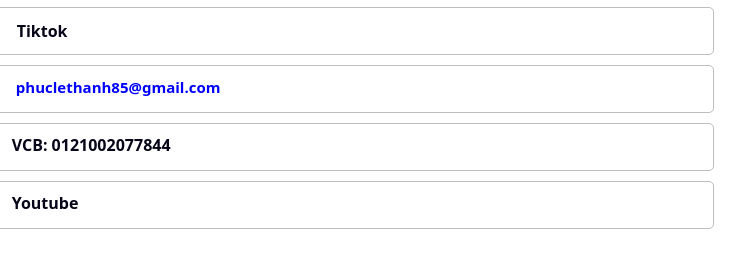
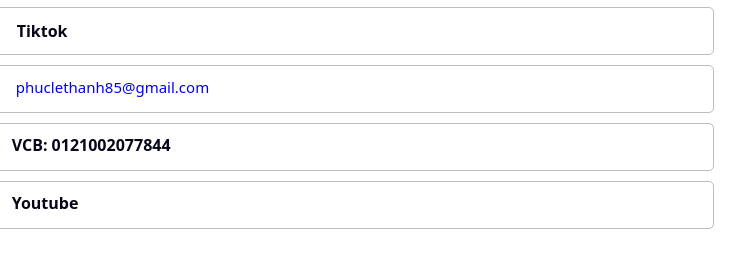
Before and after one commit to anlethanh048/ThanhPhuc, a plain HTML site: page index.html in a window 1280 px wide. Shown: the part 408-676 px from the top of the page, 317-1062 px from the left. Drawn offline with nearby package versions, Linux system fonts and the light colour scheme; a web font is replaced by a local one.

Commit message:
Update index.html

```diff
--- a/index.html
+++ b/index.html
@@ -67,7 +67,7 @@
             <svg style="padding: 5px; color: rgb(247, 3, 166);" xmlns="http://www.w3.org/2000/svg" width="45" height="45" fill="currentColor" class="bi bi-envelope" viewBox="0 0 16 16">
                 <path d="M0 4a2 2 0 0 1 2-2h12a2 2 0 0 1 2 2v8a2 2 0 0 1-2 2H2a2 2 0 0 1-2-2V4zm2-1a1 1 0 0 0-1 1v.217l7 4.2 7-4.2V4a1 1 0 0 0-1-1H2zm13 2.383-4.758 2.855L15 11.114v-5.73zm-.034 6.878L9.271 8.82 8 9.583 6.728 8.82l-5.694 3.44A1 1 0 0 0 2 13h12a1 1 0 0 0 .966-.739zM1 11.114l4.758-2.876L1 5.383v5.73z"/>
               </svg>
-            &nbsp;&nbsp;&nbsp;&nbsp; <span style="font-weight: bold; color: blue; font-size: 15px;">phuclethanh85@gmail.com</span>
+            &nbsp;&nbsp;&nbsp;&nbsp; <span style="color: blue; font-size: 15px;">phuclethanh85@gmail.com</span>
         </div>
 
         <div class="model">
```
